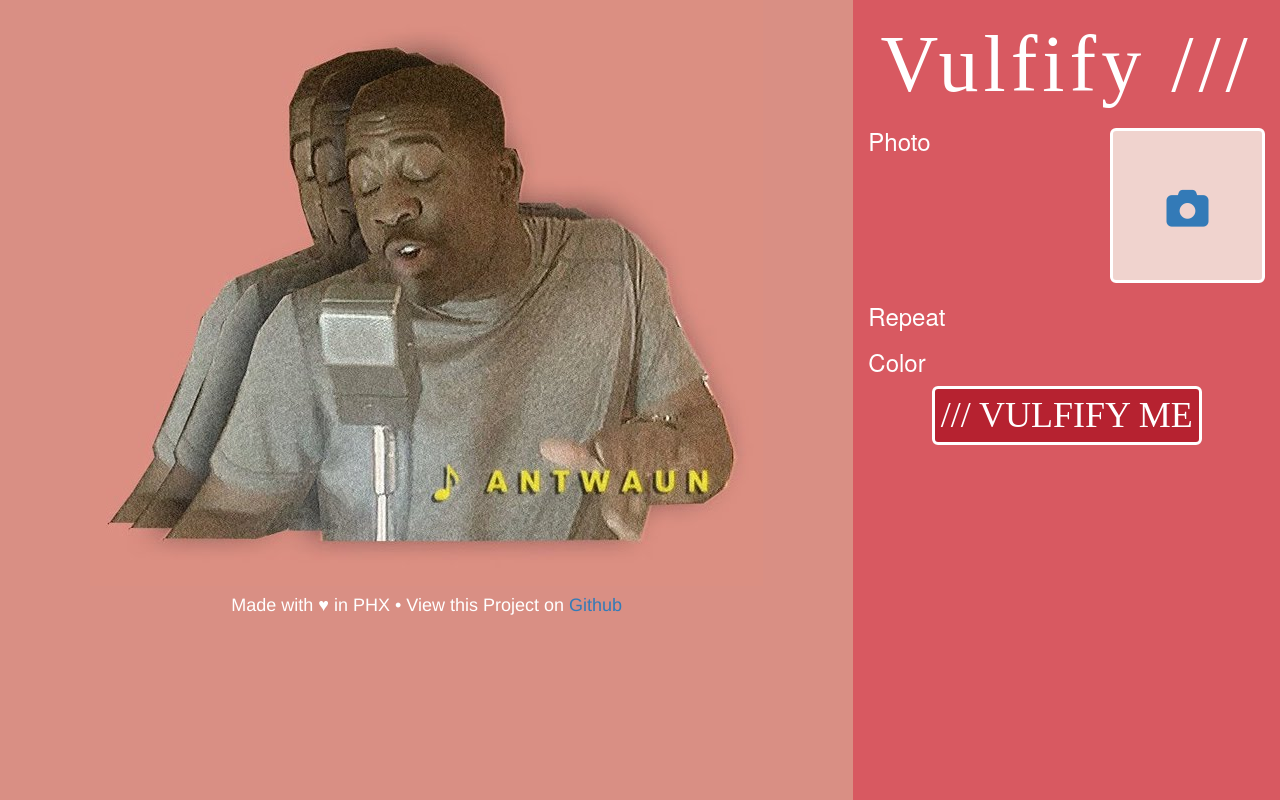
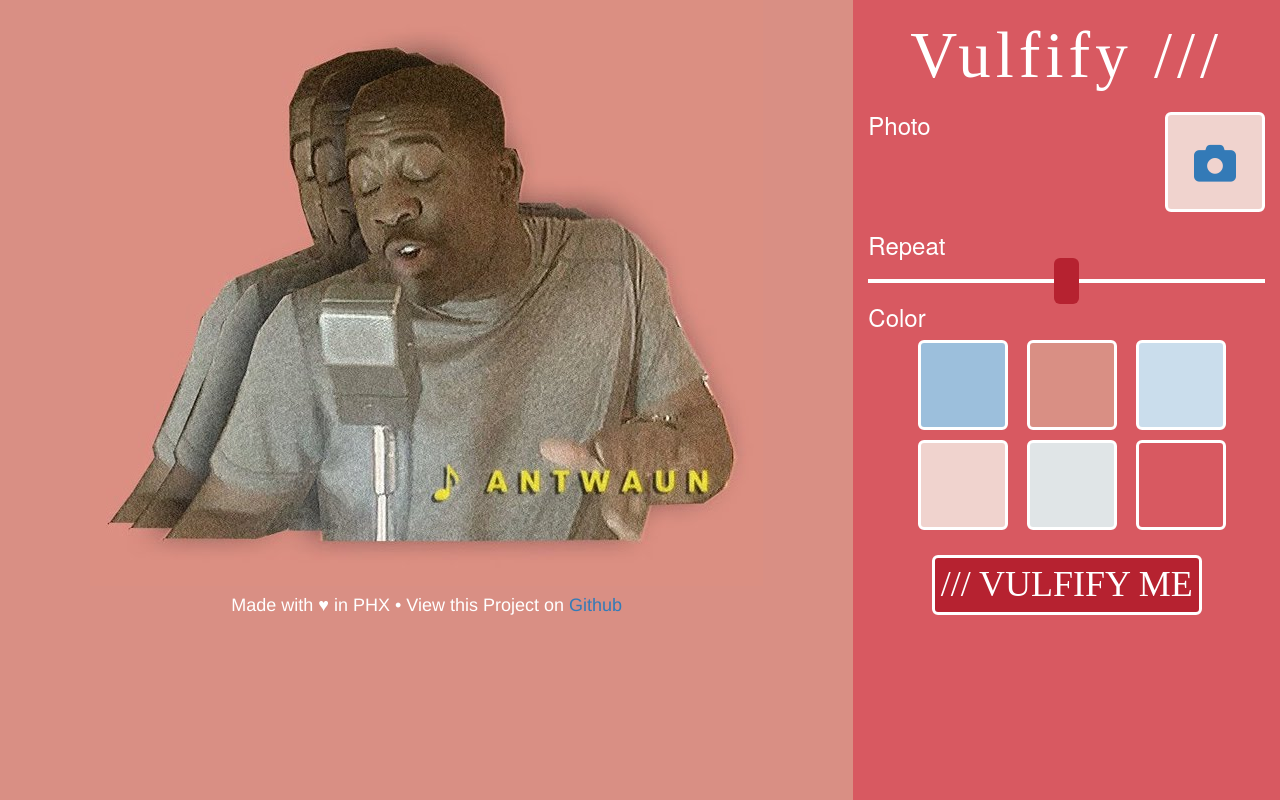
Before and after one commit to JonathanReiss15/Vulfify, a plain HTML site: page index.html in a window 1280 px wide. Shown: the top 800 px of the page. Drawn offline with nearby package versions, Linux system fonts and the light colour scheme.

Commit message:
rough front end completed

```diff
--- a/css/main.css
+++ b/css/main.css
@@ -1,17 +1,14 @@
 
 
 /* ==========================================================================
-   Author's custom styles
+   Vulfify's custom styles
    ========================================================================== */
 
-/*
-Color Palette
-
-*/
 body {
   background-color: #D98F84;
 }
 
+/*Toolbox CSS*/
 .toolbox {
   background-color: #D85961;
   /*height: 100%;*/
@@ -19,38 +16,36 @@ body {
   margin-bottom: -100%;
 }
 
-.content {
+/*.content {
   overflow: hidden;
-}
+}*/
 
 .header {
   font-family: Helvetica-Oblique;
-  font-size: 80px;
+  font-size: 65px;
   color: #FFFFFF;
   letter-spacing: 5px;
 }
 
 h3 {
-  /* Repeat: */
-font-family: HelveticaNeue;
-font-size: 24px;
-color: #FFFFFF;
-letter-spacing: 0px;
+  font-family: HelveticaNeue;
+  font-size: 24px;
+  color: #FFFFFF;
+  letter-spacing: 0px;
 }
 
 .button {
-  /* Rectangle 4: */
   background: #B62230;
   border: 3px solid #FFFFFF;
   border-radius: 6px;
-  /* /// VULFIFY ME: */
   font-family: HelveticaNeue-Italic;
   font-size: 36px;
   color: #FFFFFF;
   letter-spacing: 0px;
-  /*text-align: center;*/
   margin:auto;
   display:block;
+  margin-top: 25px;
+
 }
 
 #photo {
@@ -63,8 +58,8 @@ letter-spacing: 0px;
 
 #photosquare {
   /* Rectangle 5: */
-width: 155px;
-height: 155px;
+width: 100px;
+height: 100px;
 background: #F0D3CE;
 border: 3px solid #FFFFFF;
 border-radius: 6px;
@@ -73,9 +68,55 @@ text-align: center;
 }
 
 .camera {
-    margin-top: 56px;
+    margin-top: 27px;
 }
 
+/*Color Palette*/
+.colorcontainer {
+  width: 75%;
+  display: block;
+  margin: auto;
+}
+
+.palettebox {
+  background: inherit;
+  border: 3px solid #FFFFFF;
+  border-radius: 6px;
+  width: 90px;
+  height: 90px;
+  display: block;
+  margin: auto;
+}
+
+/*Palette COlors*/
+#darkblue {
+  background-color: #9CBFDC;
+}
+
+#medred {
+  background-color: #D98F84;
+}
+
+#lightblue {
+  background-color: #CADDEC;
+}
+
+#lightred {
+  background-color: #F0D3CE ;
+}
+
+#lightgrey {
+  background-color: #E0E5E7 ;
+}
+
+#darkred {
+  background-color: #D85961 ;
+}
+
+#colorrow {
+    margin-bottom: 10px;
+}
+/*Preview*/
 .pseudofooter {
   text-align: center;
   color: white;
@@ -85,3 +126,91 @@ text-align: center;
   display: block;
   margin: auto;
 }
+
+
+/*Slider.css*/
+input[type=range] {
+  -webkit-appearance: none;
+  width: 100%;
+  margin: 21.35px 0;
+}
+input[type=range]:focus {
+  outline: none;
+}
+input[type=range]::-webkit-slider-runnable-track {
+  width: 100%;
+  height: 3.3px;
+  cursor: pointer;
+  box-shadow: 1px 1px 1px rgba(0, 0, 0, 0), 0px 0px 1px rgba(13, 13, 13, 0);
+  background: #ffffff;
+  border-radius: 0px;
+  border: 0px solid rgba(255, 255, 255, 0);
+}
+input[type=range]::-webkit-slider-thumb {
+  box-shadow: 0px 0px 0px #000000, 0px 0px 0px #0d0d0d;
+  border: 0px solid rgba(0, 0, 0, 0);
+  height: 46px;
+  width: 25px;
+  border-radius: 6px;
+  background: #b62230;
+  cursor: pointer;
+  -webkit-appearance: none;
+  margin-top: -21.35px;
+}
+input[type=range]:focus::-webkit-slider-runnable-track {
+  background: #ffffff;
+}
+input[type=range]::-moz-range-track {
+  width: 100%;
+  height: 3.3px;
+  cursor: pointer;
+  box-shadow: 1px 1px 1px rgba(0, 0, 0, 0), 0px 0px 1px rgba(13, 13, 13, 0);
+  background: #ffffff;
+  border-radius: 0px;
+  border: 0px solid rgba(255, 255, 255, 0);
+}
+input[type=range]::-moz-range-thumb {
+  box-shadow: 0px 0px 0px #000000, 0px 0px 0px #0d0d0d;
+  border: 0px solid rgba(0, 0, 0, 0);
+  height: 46px;
+  width: 25px;
+  border-radius: 6px;
+  background: #b62230;
+  cursor: pointer;
+}
+input[type=range]::-ms-track {
+  width: 100%;
+  height: 3.3px;
+  cursor: pointer;
+  background: transparent;
+  border-color: transparent;
+  color: transparent;
+}
+input[type=range]::-ms-fill-lower {
+  background: #ffffff;
+  border: 0px solid rgba(255, 255, 255, 0);
+  border-radius: 0px;
+  box-shadow: 1px 1px 1px rgba(0, 0, 0, 0), 0px 0px 1px rgba(13, 13, 13, 0);
+}
+input[type=range]::-ms-fill-upper {
+  background: #ffffff;
+  border: 0px solid rgba(255, 255, 255, 0);
+  border-radius: 0px;
+  box-shadow: 1px 1px 1px rgba(0, 0, 0, 0), 0px 0px 1px rgba(13, 13, 13, 0);
+}
+input[type=range]::-ms-thumb {
+  box-shadow: 0px 0px 0px #000000, 0px 0px 0px #0d0d0d;
+  border: 0px solid rgba(0, 0, 0, 0);
+  height: 46px;
+  width: 25px;
+  border-radius: 6px;
+  background: #b62230;
+  cursor: pointer;
+  height: 3.3px;
+}
+input[type=range]:focus::-ms-fill-lower {
+  background: #ffffff;
+}
+input[type=range]:focus::-ms-fill-upper {
+  background: #ffffff;
+}
--- a/index.html
+++ b/index.html
@@ -33,6 +33,7 @@
       <!-- Preview Window -->
       <div class="col-md-8 content">
         <div class="preview">
+          <!-- Output JPG to here -->
           <img src="img/antwaun.jpg">
         </div>
         <div class="pseudofooter">
@@ -59,7 +60,7 @@
 
             <div class="col-md-6">
               <div id="photosquare">
-                <a href="#" class="camera">
+                <a href="" class="camera">
                   <div class="camera">
                     <i class="fa fa-camera fa-3x" aria-hidden="true"></i>
                   </div>
@@ -72,12 +73,48 @@
 
         <div id="repeat">
           <h3>Repeat</h3>
+          <input type="range">
         </div>
 
         <div id="color">
+          <!-- Clicking changes background color of body as well as canvas -->
           <h3>Color</h3>
+          <div class="colorcontainer">
+
+            <div class="row" id="colorrow">
+              <div class="col-md-4">
+                <div class="palettebox" id="darkblue"></div>
+              </div>
+
+              <div class="col-md-4">
+                <div class="palettebox" id="medred"></div>
+              </div>
+
+              <div class="col-md-4">
+                <div class="palettebox" id="lightblue"></div>
+              </div>
+            </div>
+
+            <div class="row">
+              <div class="col-md-4">
+                <div class="palettebox" id="lightred"></div>
+              </div>
+
+              <div class="col-md-4">
+                <div class="palettebox" id="lightgrey"></div>
+              </div>
+
+              <div class="col-md-4">
+                <div class="palettebox" id="darkred"></div>
+              </div>
+            </div>
+
+          </div>
+
+
         </div>
 
+        <!-- Click generates download? Is it even necessary? -->
         <input type="button" class="button" value="/// VULFIFY ME">
 
       </div>
@@ -86,7 +123,7 @@
 
 
 <!-- /container -->
-<script src="//ajax.googleapis.com/ajax/libs/jquery/1.11.2/jquery.min.js"></script>
+<script src="http://ajax.googleapis.com/ajax/libs/jquery/1.11.2/jquery.min.js"></script>
     <script>window.jQuery || document.write('<script src="js/vendor/jquery-1.11.2.min.js"><\/script>')</script>
 
     <script src="js/vendor/bootstrap.min.js"></script>
@@ -103,7 +140,7 @@
         ga('create','UA-XXXXX-X','auto');ga('send','pageview');
     </script> -->
 
-    <!-- Replace and Uncomment GA code -->
+    <!-- Replace and Uncomment Google Analytics code -->
 
 
 </body>
```
